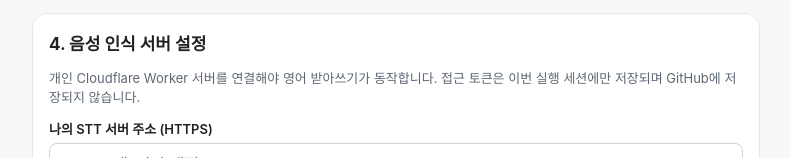
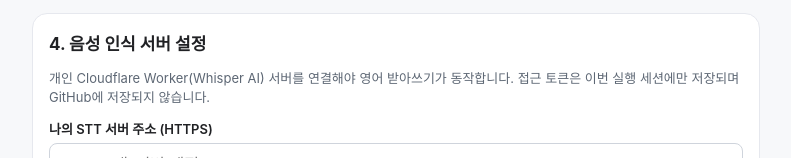
Before and after one commit to godinusalways2-cmyk/even-voice-search, a website built with Vite: page g2-prototype/index.html in a window 1280 px wide. Shown: the part 1267-1425 px from the top of the page, without its empty margins (244-1035 px from the left). Built offline with nearby package versions, Linux system fonts and the light colour scheme; what @evenrealities/even_hub_sdk would draw is missing.

Commit message:
Explain Cloudflare Whisper private transcription setup

```diff
--- a/g2-prototype/index.html
+++ b/g2-prototype/index.html
@@ -59,7 +59,7 @@
   </section>
   <section class="panel">
     <h2>4. 음성 인식 서버 설정</h2>
-    <p class="muted">개인 Cloudflare Worker 서버를 연결해야 영어 받아쓰기가 동작합니다. 접근 토큰은 이번 실행 세션에만 저장되며 GitHub에 저장되지 않습니다.</p>
+    <p class="muted">개인 Cloudflare Worker(Whisper AI) 서버를 연결해야 영어 받아쓰기가 동작합니다. 접근 토큰은 이번 실행 세션에만 저장되며 GitHub에 저장되지 않습니다.</p>
     <label for="endpoint">나의 STT 서버 주소 (HTTPS)</label>
     <input id="endpoint" type="url" placeholder="https://내-서버.계정.workers.dev" autocomplete="off">
     <label for="accessToken">개인 접근 토큰 (32자 이상)</label>
```
